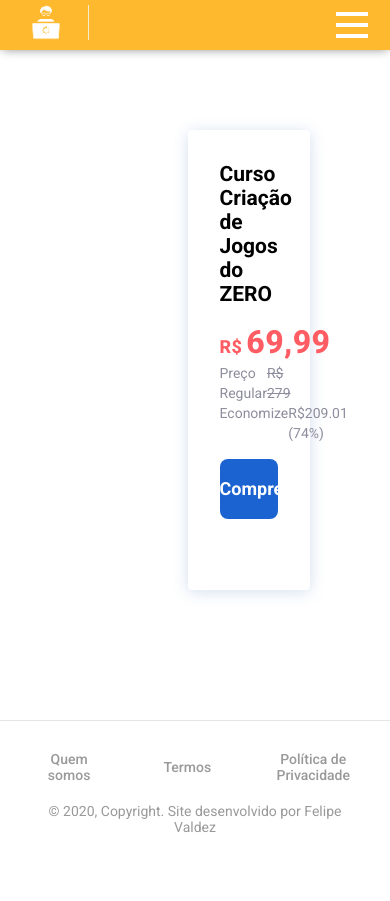
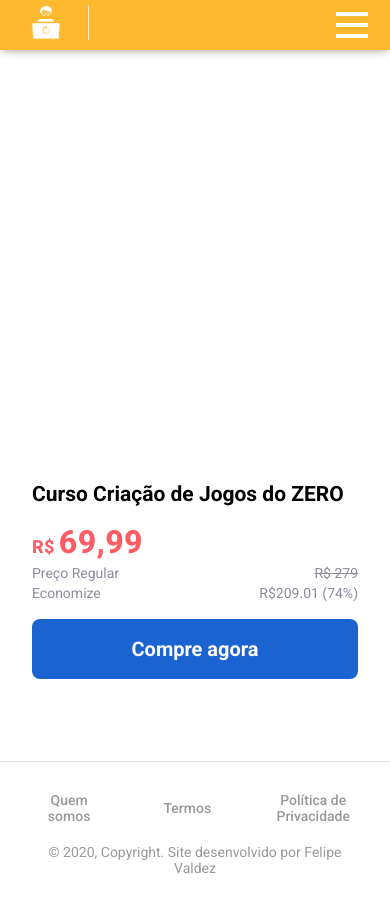
Before and after one commit to f3l1p3v4/geekload, a React (Create React App) app: page /aboutcourse in a window 390 px wide. Before the commit the page ends 860 px from the top, so only its background shows below. Built offline with nearby package versions, Linux system fonts and the light colour scheme.

Commit message:
Adiciona responsividade AbouCourse

```diff
--- a/src/pages/AboutCourse/index.js
+++ b/src/pages/AboutCourse/index.js
@@ -53,7 +53,7 @@ function AboutCourse() {
                     <span className="text-gray-dark2">Economize</span>
                     <span className="text-gray-dark2">R$209.01 (74%)</span>
                   </div>
-                  <a href="https://pay.hotmart.com/H11831014O?checkoutMode=0&bid=1590880141721" className="button" >Compre agora</a>
+                  <a href="https://pay.hotmart.com/H11831014O?checkoutMode=0&bid=1590880141721" className="btn" >Compre agora</a>
                 </div>
               </div>
             </div>
--- a/src/pages/AboutCourse/styles.css
+++ b/src/pages/AboutCourse/styles.css
@@ -1,6 +1,6 @@
 .about-course-container {
     width: 100%;
-    max-width: 1420px;
+    max-width: 1100px;
     margin: 0 auto;
 
     display: flex;
@@ -15,13 +15,32 @@
     display: flex;
     justify-content: space-between;
     /* align-items: center; */
+}
 
+@media (max-width: 800px) {
+    .about-course-container .about-course-content {
+        display: flow-root;
+        justify-content: center;
+    }
+}
+
+@media (max-width: 500px) {
+    .about-course-container .about-course-content {
+        padding: 0;
+    }
 }
 
 .about-course-container .about-course-content .player-wrapper {
-    width: 60%;
+    width: 65%;
     padding: 60px;
     padding-right: 0;
+}
+
+@media (max-width: 800px) {
+    .about-course-container .about-course-content .player-wrapper {
+        width: 100%;
+        padding: 20px;
+    }
 }
 
 .about-course-container .about-course-content .player-wrapper .react-player {
@@ -30,10 +49,25 @@
 }
 
 .about-course-container .about-course-content .about-course-info {
-    width: 35%;
-    box-shadow: rgba(41, 98, 182, 0.20) 0px 2px 16px;
+    width: 30%;
+    box-shadow: rgba(41, 98, 182, 0.2) 0px 2px 16px;
     border-radius: 4px;
     margin: 60px;
+}
+
+@media (max-width: 800px) {
+    .about-course-container .about-course-content .about-course-info {
+        width: 100%;
+        padding: 20px;
+        margin: 0 auto;
+        box-shadow: none;
+    }
+}
+
+@media (max-width: 800px) {
+    .about-course-container .about-course-content .about-course-info {
+        padding: 0;
+    }
 }
 
 .about-course-container .about-course-content .about-course-info .flex-col {
@@ -70,26 +104,25 @@
     font-weight: unset;
 }
 
-
 .about-course-container .about-course-content .about-course-info .mt-16 .about-price p .text-red-1 {
     line-height: 32px;
     letter-spacing: 0.4px;
     font-size: 18px;
-    color: #FF5C63;
+    color: #ff5c63;
     font-weight: 800;
 }
 .about-course-container .about-course-content .about-course-info .mt-16 .about-price p .text-red-2 {
     font-size: 32px;
     line-height: 40px;
     letter-spacing: 0.4px;
-    color: #FF5C63;
+    color: #ff5c63;
     margin-left: 4px;
     font-weight: 800;
 }
 
 .about-course-container .about-course-content .about-course-info .mt-16 .about-price .text-gray-dark {
     font-size: 14px;
-    color: #8D8D9D;
+    color: #8d8d9d;
     line-height: 20px;
     -webkit-font-smoothing: antialiased;
     font-weight: unset;
@@ -98,7 +131,7 @@
 .about-course-container .about-course-content .about-course-info .mt-16 .about-price .text-gray-dark-bold {
     text-decoration: line-through;
     font-size: 14px;
-    color: #8D8D9D;
+    color: #8d8d9d;
     line-height: 20px;
     font-weight: 800;
     -webkit-font-smoothing: antialiased;
@@ -107,8 +140,37 @@
 
 .about-course-container .about-course-content .about-course-info .mt-16 .about-price .text-gray-dark2 {
     font-size: 14px;
-    color: #8D8D9D;
+    color: #8d8d9d;
     line-height: 20px;
     -webkit-font-smoothing: antialiased;
     font-weight: unset;
 }
+
+.about-course-container .about-course-content .about-course-info .mt-16 .btn {
+    width: 100%;
+    height: 40px;
+    background: #1b63d1;
+    border: 0;
+    border-radius: 8px;
+    color: #fff;
+    font-weight: 700;
+    margin-top: 16px;
+    display: inline-block;
+    text-align: center;
+    text-decoration: none;
+    font-size: 16px;
+    line-height: 40px;
+    transition: filter 0.2s;
+}
+
+@media (max-width: 500px) {
+    .about-course-container .about-course-content .about-course-info .mt-16 .btn {
+        height: 60px;
+        line-height: 60px;
+        font-size: 20px;
+    }
+}
+
+.about-course-container .about-course-content .about-course-info .mt-16 .btn:hover {
+    filter: brightness(90%);
+}
```
